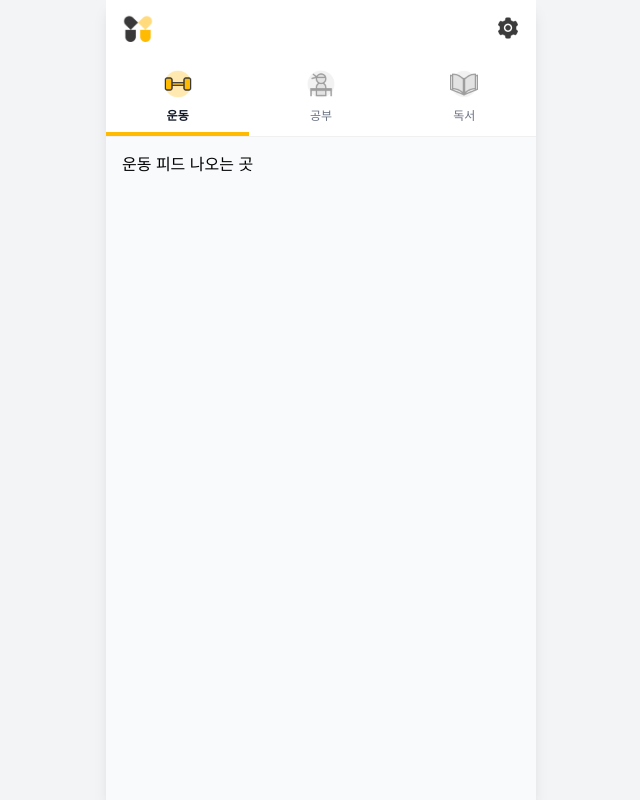
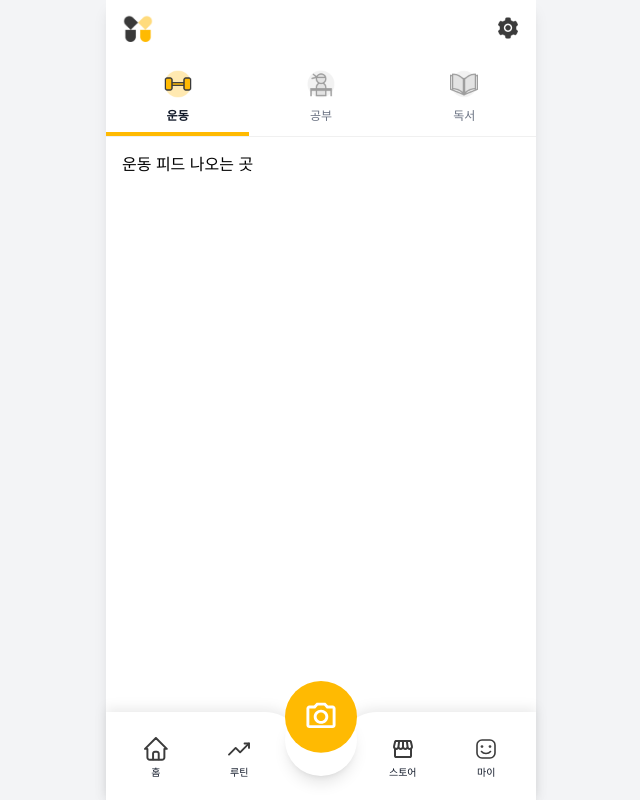
Before and after one commit to MEDILUX-club/Motiday, a React (Vite) app: page /home in a window 1280 px wide. Shown: the whole page, without its empty margins (319-959 px from the left). Built offline with nearby package versions, Linux system fonts and the light colour scheme.

Commit message:
feat: 하단 내비게이션바 1차조정

```diff
--- a/src/assets/styles/colors.ts
+++ b/src/assets/styles/colors.ts
@@ -20,6 +20,4 @@ export const colors = {
     700: '#FFD462',
     800: '#FFBA02', // Main color
   },
-  black: '#000',
-  white: '#FFF',
 }
--- /dev/null
+++ b/src/components/common/BottomNavigationBar.tsx
@@ -0,0 +1,112 @@
+import { useNavigate } from 'react-router-dom';
+// 아이콘 Import
+import iconHome from '../../assets/icons/ic_home.svg';
+import iconRoutine from '../../assets/icons/ic_routine.svg';
+import iconCamera from '../../assets/icons/ic_camera.svg';
+import iconStore from '../../assets/icons/ic_store.svg';
+import iconaccount from '../../assets/icons/ic_account.svg';
+
+const BottomNavigationBar = () => {
+  const navigate = useNavigate();
+
+  const handleTabClick = (path: string) => {
+    navigate(path);
+  };
+
+  return (
+    <div className="fixed bottom-0 left-0 right-0 mx-auto w-full max-w-[430px] h-[88px] z-50">
+
+      {/* 배경 SVG */}
+      <div className="absolute bottom-0 w-full h-[88px] drop-shadow-[0_-4px_6px_rgba(0,0,0,0.08)]">
+         <svg
+           viewBox="0 0 375 88"
+           fill="none"
+           preserveAspectRatio="none"
+           className="w-full h-full"
+         >
+           <path
+             fillRule="evenodd"
+             clipRule="evenodd"
+             d="M0 0H138C149.205 0 159.284 5.68884 165.234 14.316C170.812 22.4042 178.682 28 187.5 28C196.318 28 204.188 22.4042 209.766 14.316C215.716 5.68884 225.795 0 237 0H375V88H0V0Z"
+             fill="white"
+           />
+         </svg>
+      </div>
+
+      <div className="relative flex w-full h-full items-end pb-5 px-2">
+
+        {/* 왼쪽 그룹 */}
+        <div className="flex flex-1 justify-around items-end">
+          <NavButton
+            label="홈"
+            icon={iconHome}
+            onClick={() => handleTabClick('/home')}
+          />
+          <NavButton
+            label="루틴"
+            icon={iconRoutine}
+            onClick={() => handleTabClick('/routine')}
+          />
+        </div>
+
+        {/* 가운데 공백 */}
+        <div className="w-20" />
+
+        {/* 오른쪽 그룹 */}
+        <div className="flex flex-1 justify-around items-end">
+          <NavButton
+            label="스토어"
+            icon={iconStore}
+            onClick={() => handleTabClick('/store')}
+          />
+          <NavButton
+            label="마이"
+            icon={iconaccount}
+            onClick={() => handleTabClick('/profile')}
+          />
+        </div>
+
+        {/* 중앙 카메라 버튼 */}
+        <button
+          onClick={() => handleTabClick('/routine/shot')}
+          className="absolute left-1/2 -top-2 -translate-x-1/2
+                     flex h-[72px] w-[72px] items-center justify-center
+                     rounded-full bg-primary-800 shadow-lg
+                     transition-transform active:scale-95"
+        >
+          <img
+            src={iconCamera}
+            alt="촬영"
+            className="h-40 w-40 object-contain"
+          />
+        </button>
+      </div>
+    </div>
+  );
+};
+
+type NavButtonProps = {
+  label: string;
+  icon: string;
+  onClick: () => void;
+};
+
+const NavButton = ({ label, icon, onClick }: NavButtonProps) => {
+  return (
+    <button
+      onClick={onClick}
+      className="flex flex-col items-center justify-center gap-1 w-12"
+    >
+      <img
+        src={icon}
+        alt={label}
+        className="h-6 w-6 object-contain"
+      />
+      <span className="text-[10px] text-gray-900 font-medium">
+        {label}
+      </span>
+    </button>
+  );
+};
+
+export default BottomNavigationBar;
--- a/src/pages/home/HomePage.tsx
+++ b/src/pages/home/HomePage.tsx
@@ -3,6 +3,7 @@ import PageLayout from '../../components/layout/PageLayout';
 import Header from '../../components/common/Header';
 import TopTabBar from '../../components/common/TopTabBar';
 import type { TabType } from '../../components/common/TopTabBar';
+import BottomNavigationBar from '../../components/common/BottomNavigationBar';
 
 // 이미지 import
 import logo from '../../assets/images/img_Motiday.png';
@@ -30,12 +31,14 @@ const HomePage = () => {
       />
 
       {/* 3. 메인 컨텐츠 (탭에 따라 내용 바뀜) */}
-      <div className="flex-1 bg-gray-50 p-4 overflow-y-auto">
+      <div className="flex-1 bg-white p-4 overflow-y-auto">
         {activeTab === 'exercise' && <div>운동 피드 나오는 곳</div>}
         {activeTab === 'study' && <div>공부 피드 나오는 곳</div>}
         {activeTab === 'reading' && <div>독서 피드 나오는 곳</div>}
       </div>
 
+      {/* 하단 내비게이션 바 추가 */}
+      <BottomNavigationBar />
     </PageLayout>
   );
 };
```
Also changed, not shown: src/assets/icons/ic_camera.svg (added), src/assets/icons/ic_routine.svg (renamed from src/assets/icons/Ic_chart.svg).
